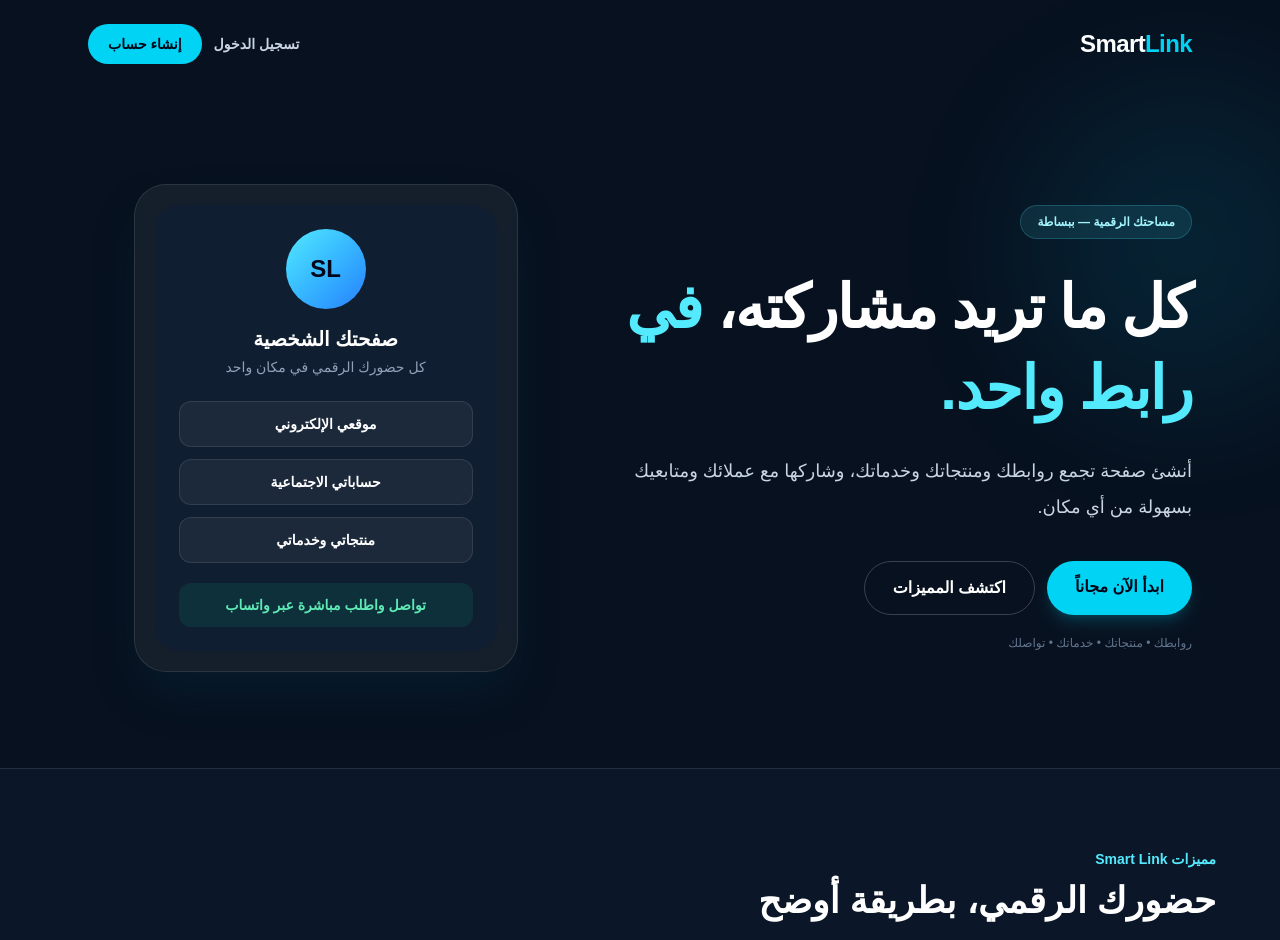
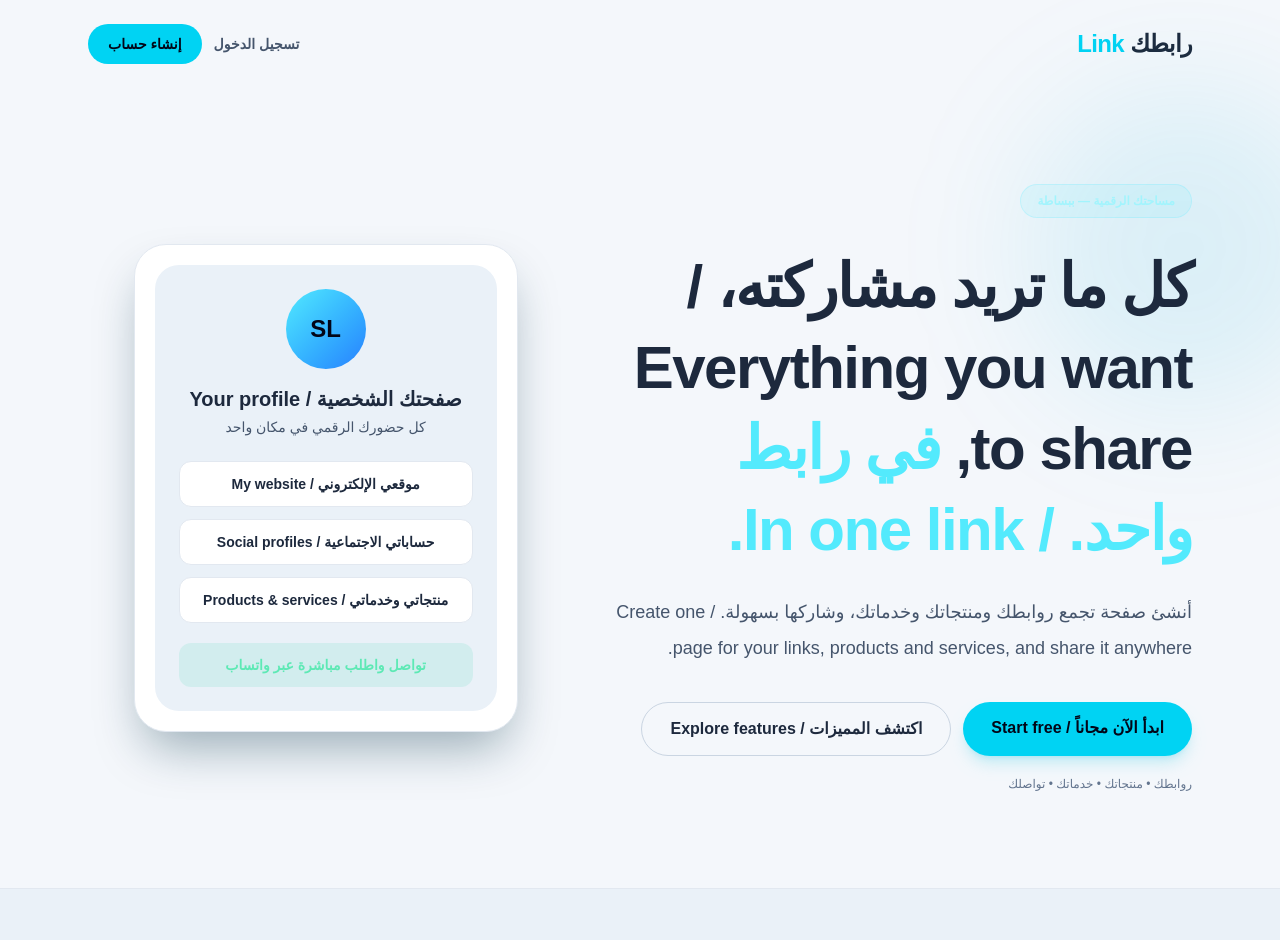
Before and after one commit to zainmuawiyah123-png/smart_link, a Next.js app: page / in a window 1280 px wide. Shown: the top 940 px of the page. Built offline with nearby package versions, Linux system fonts and the light colour scheme.

Commit message:
Refresh bilingual Your Link landing page

```diff
--- a/app/page.tsx
+++ b/app/page.tsx
@@ -1,36 +1,36 @@
 const features = [
-  { number: "01", title: "كل روابطك في مكان واحد", description: "اجمع حساباتك ومواقعك وقنوات التواصل في صفحة واحدة سهلة المشاركة." },
-  { number: "02", title: "اعرض منتجاتك وخدماتك", description: "أضف منتجاتك وأسعارك واجعل التواصل والطلب عبر واتساب مباشراً." },
-  { number: "03", title: "صفحة تحمل هويتك", description: "خصص اسم صفحتك ونبذتك ومظهرها لتناسب نشاطك وعلامتك." },
+  { number: "01", title: "كل روابطك في مكان واحد / All your links in one place", description: "اجمع حساباتك ومواقعك وقنوات التواصل في صفحة واحدة سهلة المشاركة." },
+  { number: "02", title: "اعرض منتجاتك وخدماتك / Showcase products & services", description: "أضف منتجاتك وأسعارك واجعل التواصل والطلب عبر واتساب مباشراً." },
+  { number: "03", title: "صفحة تحمل هويتك / Your own digital identity", description: "خصص اسم صفحتك ونبذتك ومظهرها لتناسب نشاطك وعلامتك." },
 ];
 
 export default function Home() {
   return (
-    <main className="min-h-screen overflow-hidden bg-[#07111f] text-white" dir="rtl">
+    <main className="min-h-screen overflow-hidden bg-[#f4f7fb] text-slate-800" dir="rtl">
       <header className="mx-auto flex w-full max-w-6xl items-center justify-between px-6 py-6">
-        <a href="/" className="text-2xl font-black tracking-tight">Smart<span className="text-cyan-400">Link</span></a>
-        <div className="flex items-center gap-3"><a href="/auth?mode=login" className="text-sm font-semibold text-slate-300 hover:text-cyan-300">تسجيل الدخول</a><a href="/auth?mode=signup" className="rounded-full bg-cyan-400 px-5 py-2.5 text-sm font-bold text-slate-950">إنشاء حساب</a></div>
+        <a href="/" className="text-2xl font-black tracking-tight">رابطك <span className="text-cyan-400">Link</span></a>
+        <div className="flex items-center gap-3"><a href="/auth?mode=login" className="text-sm font-semibold text-slate-600 hover:text-cyan-300">تسجيل الدخول</a><a href="/auth?mode=signup" className="rounded-full bg-cyan-400 px-5 py-2.5 text-sm font-bold text-slate-950">إنشاء حساب</a></div>
       </header>
       <section className="relative mx-auto grid max-w-6xl gap-12 px-6 pb-24 pt-16 md:grid-cols-[1.1fr_.9fr] md:items-center md:pt-24">
         <div className="absolute -right-32 top-0 h-80 w-80 rounded-full bg-cyan-500/10 blur-3xl" />
         <div className="relative">
           <span className="inline-flex items-center gap-2 rounded-full border border-cyan-300/20 bg-cyan-300/10 px-4 py-2 text-xs font-semibold text-cyan-200">مساحتك الرقمية — ببساطة</span>
-          <h1 className="mt-7 max-w-2xl text-4xl font-black leading-[1.35] tracking-tight sm:text-5xl md:text-6xl">كل ما تريد مشاركته، <span className="text-cyan-300">في رابط واحد.</span></h1>
-          <p className="mt-6 max-w-xl text-lg leading-9 text-slate-300">أنشئ صفحة تجمع روابطك ومنتجاتك وخدماتك، وشاركها مع عملائك ومتابعيك بسهولة من أي مكان.</p>
+          <h1 className="mt-7 max-w-2xl text-4xl font-black leading-[1.35] tracking-tight sm:text-5xl md:text-6xl">كل ما تريد مشاركته، / Everything you want to share, <span className="text-cyan-300">في رابط واحد. / In one link.</span></h1>
+          <p className="mt-6 max-w-xl text-lg leading-9 text-slate-600">أنشئ صفحة تجمع روابطك ومنتجاتك وخدماتك، وشاركها بسهولة. / Create one page for your links, products and services, and share it anywhere.</p>
           <div className="mt-9 flex flex-wrap gap-3">
-            <a href="/auth?mode=signup" className="rounded-full bg-cyan-400 px-7 py-3.5 font-bold text-slate-950 shadow-lg shadow-cyan-500/20 transition hover:bg-cyan-300">ابدأ الآن مجاناً</a>
-            <a href="#features" className="rounded-full border border-white/20 px-7 py-3.5 font-semibold transition hover:bg-white/5">اكتشف المميزات</a>
+            <a href="/auth?mode=signup" className="rounded-full bg-cyan-400 px-7 py-3.5 font-bold text-slate-950 shadow-lg shadow-cyan-500/20 transition hover:bg-cyan-300">ابدأ الآن مجاناً / Start free</a>
+            <a href="#features" className="rounded-full border border-slate-300 px-7 py-3.5 font-semibold transition hover:bg-white/5">اكتشف المميزات / Explore features</a>
           </div>
           <p className="mt-5 text-xs text-slate-500">روابطك • منتجاتك • خدماتك • تواصلك</p>
         </div>
         <div className="relative mx-auto w-full max-w-sm">
-          <div className="rounded-[2rem] border border-white/10 bg-white/[0.06] p-5 shadow-2xl shadow-cyan-950/40 backdrop-blur">
-            <div className="rounded-[1.5rem] bg-[#101e31] p-6 text-center">
+          <div className="rounded-[2rem] border border-slate-200 bg-white p-5 shadow-2xl shadow-cyan-950/40 backdrop-blur">
+            <div className="rounded-[1.5rem] bg-[#eaf1f8] p-6 text-center">
               <div className="mx-auto flex h-20 w-20 items-center justify-center rounded-full bg-gradient-to-br from-cyan-300 to-blue-500 text-2xl font-black text-slate-950">SL</div>
-              <h2 className="mt-4 text-xl font-bold">صفحتك الشخصية</h2>
-              <p className="mt-1 text-sm text-slate-400">كل حضورك الرقمي في مكان واحد</p>
+              <h2 className="mt-4 text-xl font-bold">صفحتك الشخصية / Your profile</h2>
+              <p className="mt-1 text-sm text-slate-600">كل حضورك الرقمي في مكان واحد</p>
               <div className="mt-6 space-y-3">
-                {["موقعي الإلكتروني", "حساباتي الاجتماعية", "منتجاتي وخدماتي"].map((item) => <div key={item} className="rounded-xl border border-white/10 bg-white/[0.05] px-4 py-3 text-sm font-semibold">{item}</div>)}
+                {["موقعي الإلكتروني / My website", "حساباتي الاجتماعية / Social profiles", "منتجاتي وخدماتي / Products & services"].map((item) => <div key={item} className="rounded-xl border border-slate-200 bg-white px-4 py-3 text-sm font-semibold">{item}</div>)}
               </div>
               <div className="mt-5 rounded-xl bg-emerald-400/10 px-4 py-3 text-sm font-semibold text-emerald-300">تواصل واطلب مباشرة عبر واتساب</div>
             </div>
@@ -38,11 +38,11 @@ export default function Home() {
           <div className="absolute -bottom-5 -left-5 -z-10 h-32 w-32 rounded-full bg-blue-500/20 blur-2xl" />
         </div>
       </section>
-      <section id="features" className="border-t border-white/10 bg-[#0b1728] px-6 py-20">
+      <section id="features" className="border-t border-slate-200 bg-[#eaf1f8] px-6 py-20">
         <div className="mx-auto max-w-6xl">
-          <div className="max-w-2xl"><p className="text-sm font-bold text-cyan-300">مميزات Smart Link</p><h2 className="mt-3 text-3xl font-black sm:text-4xl">حضورك الرقمي، بطريقة أوضح</h2><p className="mt-4 leading-8 text-slate-400">أدوات بسيطة تساعدك على تنظيم ما تقدمه ومشاركته مع جمهورك.</p></div>
+          <div className="max-w-2xl"><p className="text-sm font-bold text-cyan-300">مميزات Smart Link</p><h2 className="mt-3 text-3xl font-black sm:text-4xl">حضورك الرقمي، بطريقة أوضح</h2><p className="mt-4 leading-8 text-slate-600">أدوات بسيطة تساعدك على تنظيم ما تقدمه ومشاركته مع جمهورك.</p></div>
           <div className="mt-10 grid gap-5 md:grid-cols-3">
-            {features.map((feature) => <article key={feature.number} className="rounded-2xl border border-white/10 bg-white/[0.035] p-7"><span className="text-sm font-black text-cyan-300">{feature.number}</span><h3 className="mt-5 text-xl font-bold">{feature.title}</h3><p className="mt-3 leading-7 text-slate-400">{feature.description}</p></article>)}
+            {features.map((feature) => <article key={feature.number} className="rounded-2xl border border-slate-200 bg-white p-7"><span className="text-sm font-black text-cyan-300">{feature.number}</span><h3 className="mt-5 text-xl font-bold">{feature.title}</h3><p className="mt-3 leading-7 text-slate-600">{feature.description}</p></article>)}
           </div>
         </div>
       </section>
```
